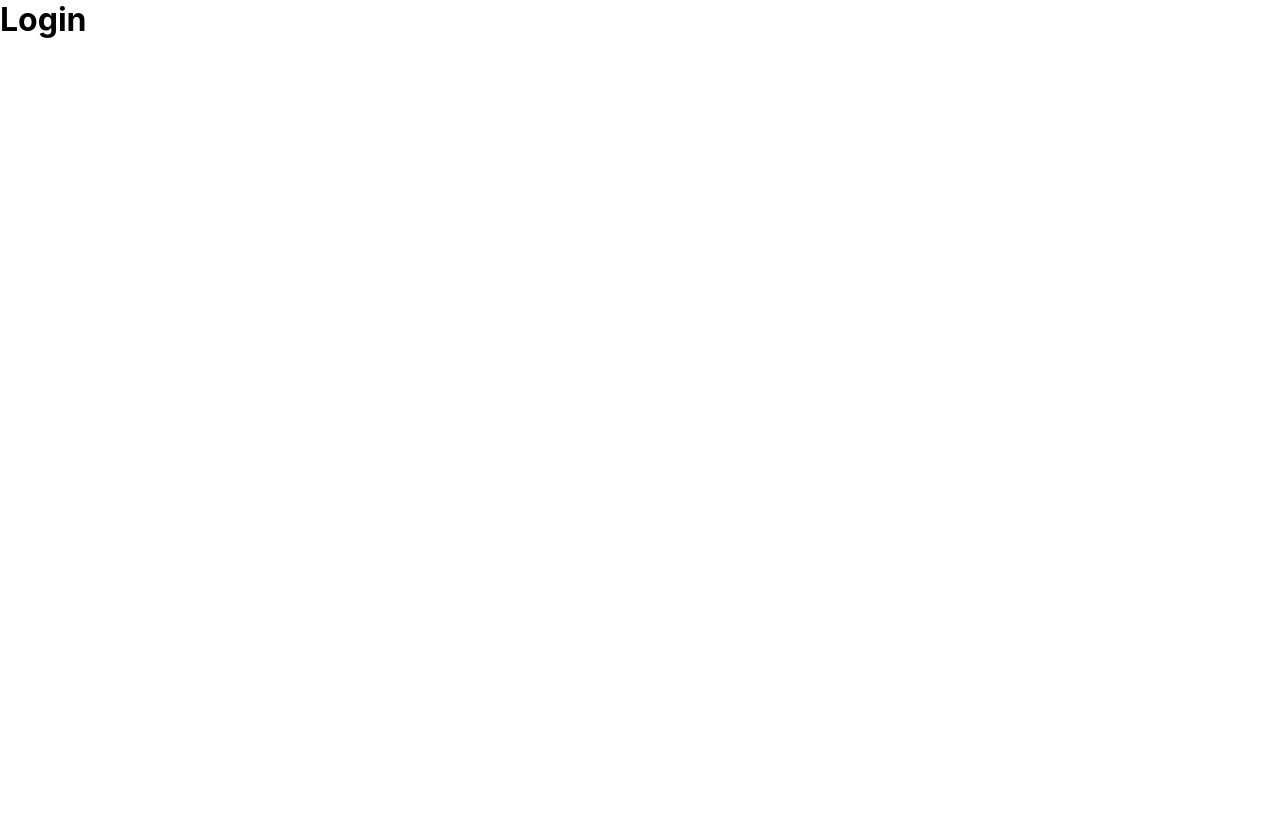
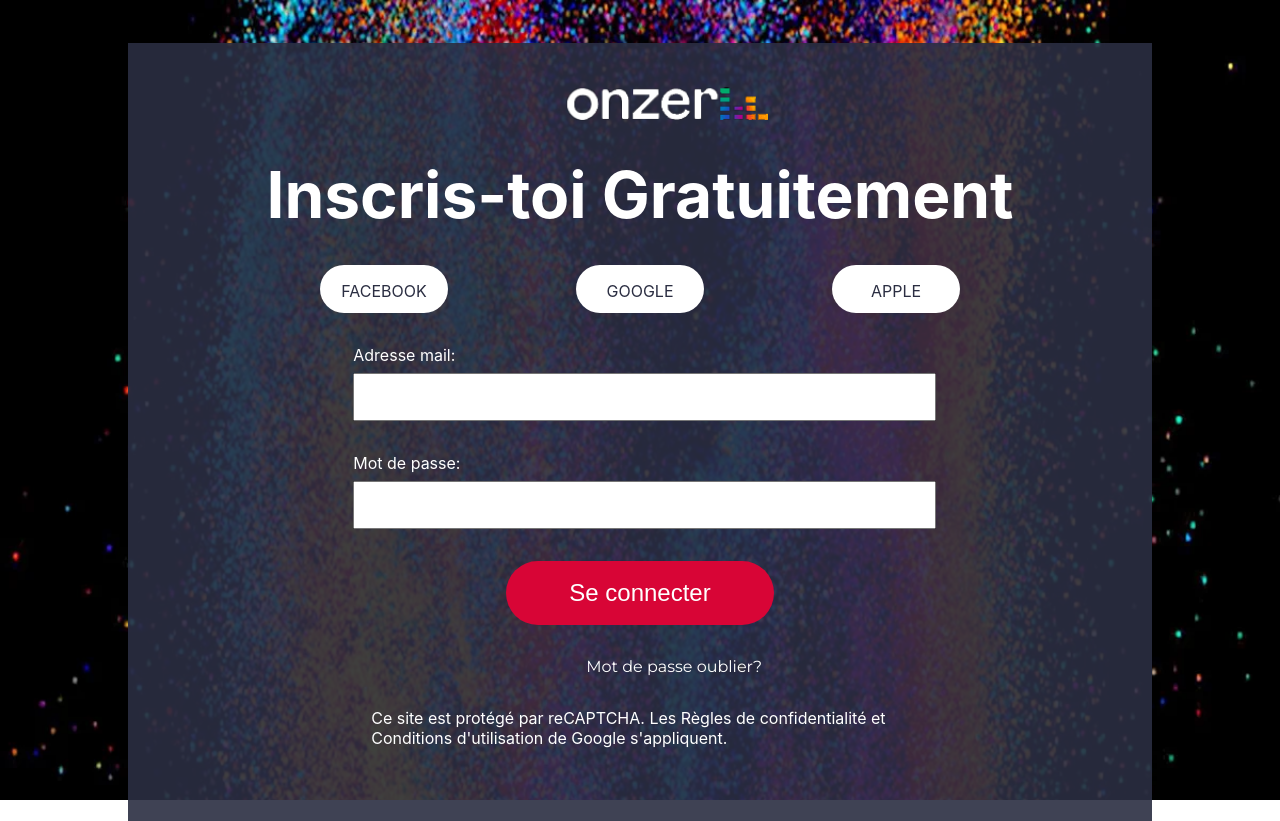
Before and after one commit to DeraiZ/Onzer, a React (Create React App) app: page /connexion in a window 1280 px wide. Before the commit the page ends 800 px from the top, so only its background shows below. Built offline with nearby package versions, Linux system fonts and the light colour scheme.

Commit message:
connexion firebase

```diff
--- a/package.json
+++ b/package.json
@@ -7,12 +7,14 @@
     "@testing-library/react": "^13.4.0",
     "@testing-library/user-event": "^13.5.0",
     "axios": "^1.1.3",
-    "firebase": "^8.10.1",
+    "firebase": "^9.14.0",
+    "formik": "^2.2.9",
     "react": "^18.2.0",
     "react-dom": "^18.2.0",
     "react-router-dom": "^6.4.3",
     "react-scripts": "5.0.1",
-    "web-vitals": "^2.1.4"
+    "web-vitals": "^2.1.4",
+    "yup": "^0.32.11"
   },
   "scripts": {
     "start": "react-scripts start",
--- a/src/assets/css/home.css
+++ b/src/assets/css/home.css
@@ -24,6 +24,9 @@ main{
     display: grid;
     grid-template-columns: repeat(4,1fr);
     background-color: #2B2E42;
+    position: sticky;
+    top: 0;
+    z-index: 10000000;
 }
 
 .header img{
@@ -56,26 +59,24 @@ main{
     cursor: pointer;
 }
 
-.navigation{
-    background-color: #8D9AAE;
-    width: 20%;
-    height: 100vh;
-}
-
 .circle{
     width: 1rem;
     height: 1rem;
     background-color: #D80536;
     border-radius: 50%;
     display: inline-block;
+    margin-top: 50%;
 }
 
 .navigation{
     display: flex;
     flex-direction: column;
     align-items: center;
+    background-color: #8D9AAE;
     width: 30%;
-    height: inherit;
+    height: 91.5vh;
+    position: sticky;
+    top: 81.1667px;
 }
 
 .second, .third{
@@ -105,14 +106,14 @@ main{
 }
 
 .nav_items div {
-    margin-top: 50%;
+    margin-top:100%;
     margin-left: 50%;
 }
 
 .nav_items .p_first {
     font-family: 'Montserrat', sans-serif;
     font-weight: 700;
-    font-size: 3vh  ;
+    font-size: 3vh   ;
     margin-top: 28%;
     color: #D80536;
 }
@@ -193,7 +194,7 @@ main{
 
 .playlist{
     margin: 5%;
-    border-color: #D80536;
+    background-color: rgba(0, 0, 0, 0.5);
 }
 
 section{
--- /dev/null
+++ b/src/assets/css/login.css
@@ -0,0 +1,27 @@
+.mdp_forget{
+    margin-left: 44%;
+    margin-top: 2rem;
+    margin-bottom: 2rem;
+    font-family: 'Montserrat', sans-serif;
+}
+
+#login_email, #login_password{
+    margin-bottom: 2rem;
+    margin-top: 0.5rem;
+}
+
+.connect{
+    font-size: 1.5rem;
+    width: 30%;
+    height: 4rem;
+    margin: 0;
+    margin-left: 35%;
+}
+
+h1{
+    margin-top:2rem
+}
+
+img{
+    margin-top: 2rem;
+}
--- a/src/assets/css/signup.css
+++ b/src/assets/css/signup.css
@@ -18,7 +18,7 @@ main{
     display: grid;
     place-items: center;
     width: 100vw;
-    height: 100%;
+    height: 100vh;
     background-image: url("/public/color.png") ;
     background-attachment: fixed;
     background-size: cover;
--- a/src/config/firebaseConfigue.js
+++ b/src/config/firebaseConfigue.js
@@ -1,4 +1,4 @@
-import { initializeApp } from "firebase/app";
+import {initializeApp} from "firebase/app"
 import { getFirestore } from "firebase/firestore";
 import { getAuth } from "firebase/auth";
 
--- /dev/null
+++ b/src/layout/Nav.jsx
@@ -0,0 +1,23 @@
+import React from "react";
+
+export default function Nav(){
+    return (
+        <article className={'navigation'}>
+            <a href={'home'} className={'nav_items first_items'}>
+                <div className={'circle first'}></div>
+                <img src={'/music.png'}/>
+                <p className={'p_first'}>Musique</p>
+            </a>
+            <a href={'categories'} className={'nav_items second_items'}>
+                <div className={'circle second '}></div>
+                <img src={'/menu.png'}/>
+                <p className={'p_second'}>Parcourir</p>
+            </a>
+            <a href={'profil'} className={'nav_items third_items'}>
+                <div className={'circle third '}></div>
+                <img src={'/heart-svgrepo-com.png'}/>
+                <p className={'p_third'}>Favoris</p>
+            </a>
+        </article>
+    )
+}
--- a/src/views/Home.jsx
+++ b/src/views/Home.jsx
@@ -4,6 +4,7 @@ import React, {useEffect, useState} from "react";
 import Header from "../layout/header";
 import '../config/Api_config'
 import getApiToken from "../config/Api_config";
+import Nav from "../layout/Nav";
 
 export default function Home() {
     function search(type, query, token) {
@@ -95,23 +96,7 @@ export default function Home() {
         <main className={'home'}>
             <Header/>
             <div className={'body'}>
-                <article className={'navigation'}>
-                    <a href={'home'} className={'nav_items first_items'}>
-                        <div className={'circle first'}></div>
-                        <img src={'/music.png'}/>
-                        <p className={'p_first'}>Musique</p>
-                    </a>
-                    <a href={'categories'} className={'nav_items second_items'}>
-                        <div className={'circle second '}></div>
-                        <img src={'/menu.png'}/>
-                        <p className={'p_second'}>Parcourir</p>
-                    </a>
-                    <a href={'profil'} className={'nav_items third_items'}>
-                        <div className={'circle third '}></div>
-                        <img src={'/heart-svgrepo-com.png'}/>
-                        <p className={'p_third'}>Favoris</p>
-                    </a>
-                </article>
+                <Nav />
                 <section>
                     <div className={'itemsList'}>
                         {item}
--- a/src/views/LoginScreen.jsx
+++ b/src/views/LoginScreen.jsx
@@ -1,7 +1,70 @@
+import React from "react";
+import '../assets/css/login.css'
+import { getAuth, signInWithEmailAndPassword } from "firebase/auth";
+import {auth} from "../config/firebaseConfigue";
+import { useFormik } from 'formik';
+import * as Yup from 'yup';
+import {useNavigate} from "react-router-dom";
+
 const LoginScreen = () => {
 
+    const navigate = useNavigate();
+
+    const onSubmit = (values) => {
+        const { email, password } = values;
+        signInWithEmailAndPassword(auth, email, password)
+            .then((userCredential) => {
+                // Signed in
+                const user = userCredential.user;
+                console.log(user)
+                navigate('/')
+                // ...
+            })
+            .catch((error) => {
+                const errorCode = error.code;
+                const errorMessage = error.message;
+                // ..
+            })
+    };
+
+    const formik = useFormik({
+        initialValues: {
+            email: '',
+            password: '',
+        },
+        validationSchema: Yup.object().shape({
+            email: Yup.string().email('Invalid email address').required('Required'),
+            password: Yup.string()
+                .required("Mot de passe est obligatoire")
+                .min(8, "Mot de passe doit être plus grand que 8 caractères")
+                .max(50, "Mot de passe doit être plus petit que 50 caractères"),
+        }),
+        onSubmit,
+    });
+
+    console.log(formik)
     return (
-        <h1>Login</h1>
+        <main className={'signup'}>
+            <form method={'post'} action="" onSubmit={formik.handleSubmit} className={'signup_container'}>
+                <img src={'onzer.png'}/>
+                <h1 className={'title_signup'}>Inscris-toi Gratuitement</h1>
+                <div className={'link_container'}>
+                    <p className={'link facebook'}><a href={'#'}>FACEBOOK</a></p>
+                    <p className={'link google'}><a href={'#'}>GOOGLE</a></p>
+                    <p className={'link apple'}><a href={'#'}>APPLE</a></p>
+                </div>
+                <label htmlFor={'email'}>Adresse mail: </label>
+                <input value={formik.values.email}
+                       onChange={formik.handleChange} type='email' name={'email'} id={'login_email'}/>
+                <label htmlFor={'password'}>Mot de passe:</label>
+                <input value={formik.values.password}
+                       onChange={formik.handleChange} type='password' name={'password'} id={'login_password'}/>
+                <button className={'connect'}>Se connecter</button>
+                <p className={'mdp_forget'}>Mot de passe oublier?</p>
+                <p className={'cgu'}>Ce site est protégé par reCAPTCHA. Les Règles de confidentialité et Conditions d'utilisation de Google s'appliquent. </p>
+
+            </form>
+        </main>
     )
 }
 
--- a/src/views/SignupScreen.jsx
+++ b/src/views/SignupScreen.jsx
@@ -1,14 +1,57 @@
 import React from "react";
 import '../assets/css/signup.css'
-const SignupScreen = () => {
+import { createUserWithEmailAndPassword } from "firebase/auth";
+import {auth} from "../config/firebaseConfigue";
+import { useFormik } from 'formik';
+import * as Yup from 'yup';
 
+
+export default function SignupScreen() {
+
+    const onSubmit = (values) => {
+        const { email, password } = values;
+        createUserWithEmailAndPassword(auth, email, password)
+            .then((userCredential) => {
+                // Signed in
+                const user = userCredential.user;
+                console.log(user)
+                // ...
+            })
+            .catch((error) => {
+                const errorCode = error.code;
+                const errorMessage = error.message;
+            // ..
+        })
+    };
+
+    const formik = useFormik({
+        initialValues: {
+            email: '',
+            password: '',
+            age:'',
+            pseudo:'',
+            identity: '',
+        },
+        validationSchema: Yup.object().shape({
+            pseudo : Yup.string()
+                .max(20, 'Must be 20 characters or less').required("Required"),
+            email: Yup.string().email('Invalid email address').required('Required'),
+            password: Yup.string()
+                .required("Mot de passe est obligatoire")
+                .min(8, "Mot de passe doit être plus grand que 8 caractères")
+                .max(50, "Mot de passe doit être plus petit que 50 caractères"),
+            age: Yup.number().required("Required"),
+            identity: Yup.string().required("Required")
+        }),
+        onSubmit,
+    });
 
 
 
     return (
 
         <main className={'signup'}>
-            <form action="" className={'signup_container'}>
+            <form method="post" action="" onSubmit={formik.handleSubmit} className={'signup_container'}>
                 <img src={'onzer.png'}/>
                 <h1 className={'title_signup'}>Inscris-toi Gratuitement</h1>
                 <div className={'link_container'}>
@@ -16,16 +59,22 @@ const SignupScreen = () => {
                     <p className={'link google'}><a href={'#'}>GOOGLE</a></p>
                     <p className={'link apple'}><a href={'#'}>APPLE</a></p>
                 </div>
-                    <label for={'email'}>Adresse mail: </label>
-                        <input type='email' name={'email'} id={'email'}/>
-                    <label for={'pseudo'} >Pseudo:</label>
-                        <input type='text' name={'paseudo'} id={'pseudo'}/>
+                    <label htmlFor={'email'}>Adresse mail: </label>
+                        <input  value={formik.values.email}
+                                onChange={formik.handleChange} type='email' name={'email'} id={'email'}/>
+                    <label htmlFor={'pseudo'} >Pseudo:</label>
+                        <input value={formik.values.pseudo}
+                               onChange={formik.handleChange} type='text' name={'pseudo'} id={'pseudo'}/>
                     <label htmlFor={'password'}>Mot de passe:</label>
-                        <input type='password' name={'password'} id={'password'}/>
+                        <input autoComplete="false"
+                               value={formik.values.password}
+                               onChange={formik.handleChange} type='password' name={'password'} id={'password'}/>
                     <label htmlFor={'age'}>Age</label>
-                        <input type='number' name={'age'} id={'age'}/>
-                    <label htmlFor={'identité'}>Identité:</label>
-                        <select name={'identité'} id={'identité'}>
+                        <input value={formik.values.age}
+                               onChange={formik.handleChange} type='number' name={'age'} id={'age'}/>
+                    <label htmlFor={'identity'}>Identité:</label>
+                        <select value={formik.values.identity}
+                                onChange={formik.handleChange} name={'identity'} id={'identity'}>
                             <option>Identité</option>
                             <option>Homme</option>
                             <option>Femme</option>
@@ -38,5 +87,3 @@ const SignupScreen = () => {
         </main>
     )
 }
-
-export default SignupScreen
```
Also changed, not shown: src/layout/header_connect.jsx (added), 1 other file (tests, documents, lock files or other folders).
